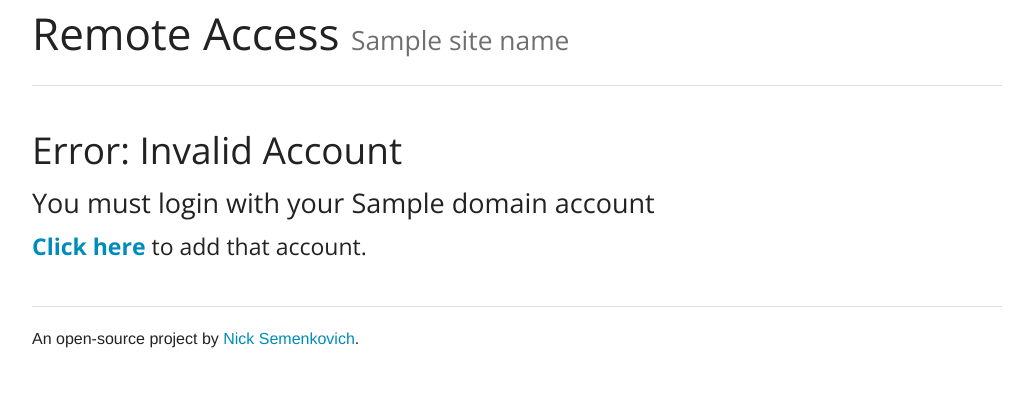
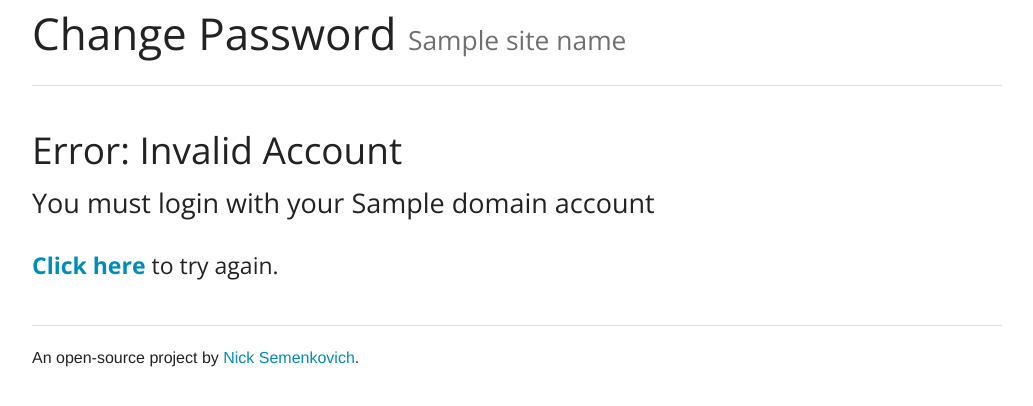
Before and after one commit to pawanc7/samba-google-apps-password-self-service-sync, a Flask app: template templates/error.html in a window 1280 px wide. Shown: the top 406 px of the page, without its empty margins (123-1156 px from the left). Run offline with Flask 2, Linux system fonts and the light colour scheme; the template is opened without the code that fills it: most values are stand-ins (such as "Sample title", 1, 10 or a date in 2020).

Commit message:
Updates, initial commits.

```diff
--- a/app.py
+++ b/app.py
@@ -1,8 +1,6 @@
 #!/usr/bin/env python
 """
-A poor man's RDP gateway for linux.
-
-NOTE: THIS IS NOT A REAL RDP GATEWAY!
+A self-service password change script for Samba 4 AD DC and Google Apps.
 
 By: Nick Semenkovich <semenko@alum.mit.edu> http://nick.semenkovich.com
 
@@ -22,12 +20,6 @@ app.config.from_pyfile('secrets.cfg') # Add your Google ID & Secret there.
 RESTRICTED_DOMAIN = app.config.get('RESTRICTED_DOMAIN') # Require this domain for authentication
 SITE_NAME = app.config.get('SITE_NAME')
 
-# username:s:DOMAIN\username
-RDP_FILE_TEMPLATE = """
-full address:s:%(hostname)s:%(port)d
-disable wallpaper:i:0
-gatewayusagemethod:i:0
-"""
 
 app.secret_key = 'development'
 oauth = OAuth(app)
@@ -59,7 +51,8 @@ def index():
             session.pop('google_token', None)
             return render_template('_base.html', site_name=SITE_NAME)
         # return jsonify({"data": me.data})
-        return render_template('authenticated.html', auth_data=me.data, computer_target=app.config.get('COMPUTER_MAP')[str(me.data[u'email'])], site_name=SITE_NAME)
+        # , computer_target=app.config.get('COMPUTER_MAP')[str(me.data[u'email'])]
+        return render_template('authenticated.html', auth_data=me.data, site_name=SITE_NAME)
     return render_template('_base.html', site_name=SITE_NAME)
 
 @app.route('/computer.rdp')
--- a/templates/_base.html
+++ b/templates/_base.html
@@ -4,7 +4,7 @@
 <head>
     <meta charset="utf-8" />
     <meta name="viewport" content="width=device-width, initial-scale=1.0" />
-    <title>{{ site_name }} &mdash; Remote Access</title>
+    <title>{{ site_name }} &mdash; Change Password</title>
     <!-- This rockin' free template is via Zurb foundation! Per their footer, it's public domain. -->
 
     <meta name="robots" content="noindex, nofollow">
@@ -32,7 +32,7 @@
             </div>
         {% endif %}
 
-        <h1>Remote Access <small> {{ site_name }}</small></h1>
+        <h1>Change Password <small> {{ site_name }}</small></h1>
         <hr /><br>
 
 {% block maincontent %}
@@ -54,7 +54,7 @@
         <hr />
         <div class="row">
             <div class="large-6 columns">
-                <p>An open-source project by <a href="http://nick.semenkovich.com">Nick Semenkovich</a>.</p>
+                <p>An open-source project by <a href="https://nick.semenkovich.com">Nick Semenkovich</a>.</p>
             </div>
         </div>
     </div>
--- a/templates/authenticated.html
+++ b/templates/authenticated.html
@@ -12,7 +12,7 @@
       <article>
 
         <center><br><br>
-        <h3><a href="/computer.rdp?target={{ computer_target }}">&rarr; Download the .RDP File &larr;</a></h3><br><br>
+        <h3><a href="/computer.rdp?target=">&rarr; Download the .RDP File &larr;</a></h3><br><br>
 {# <h6>Generated on August 12, 2012.</h6> #}
         </center>
 
--- a/templates/error.html
+++ b/templates/error.html
@@ -1,7 +1,7 @@
 {% extends '_base.html' %}
 
 {% block maincontent %}
-<h2>Error: Invalid Account</h1>
-<h3>You must login with your {{ domain }} account</h2>
-<h4><a href="https://accounts.google.com/AddSession"><b>Click here</b></a> to add that account.</h3>
+<h2>Error: Invalid Account</h2>
+<h3>You must login with your {{ domain }} account</h3><br>
+<h4><a href="javascript:location.reload();"><b>Click here</b></a> to try again.</h4>
 {% endblock %}
```
Also changed, not shown: README.md.
